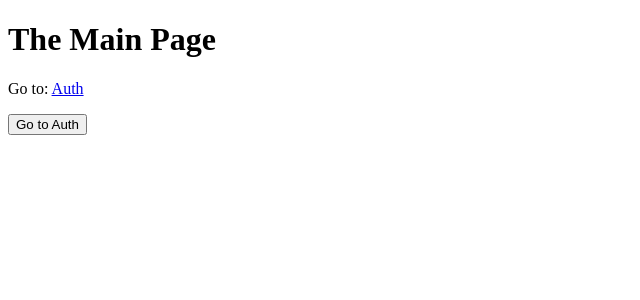
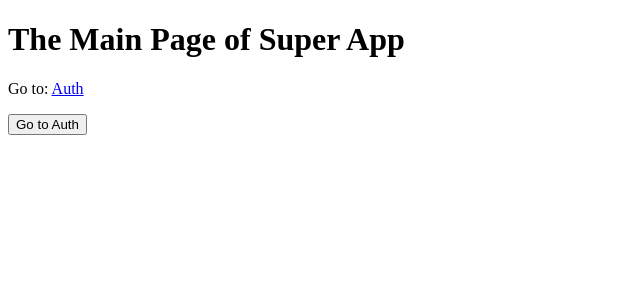
Before and after one commit to MadFarmer101/next.js-project, a Next.js app: page / in a window 1280 px wide. Shown: the top 300 px of the page, without its empty margins (0-640 px from the left). Built offline with nearby package versions, Linux system fonts and the light colour scheme.

Commit message:
Adds a appName in getInitialProps lifecycle method and calls on it as props in comp

```diff
--- a/pages/index.js
+++ b/pages/index.js
@@ -5,15 +5,14 @@ import Router from "next/router";
 
 class IndexPage extends Component {
 
-  static async getInitialProps(context) {
-    console.log(context)
-    return {}
+  static async getInitialProps() {
+    return {appName: "Super App"}
   }
 
   render() {
     return (
       <div>
-        <h1>The Main Page</h1>
+        <h1>The Main Page of {this.props.appName}</h1>
         <p>
           Go to:{" "}
           <Link href="/auth">
```
